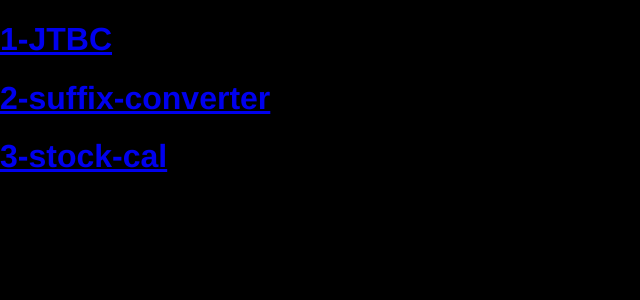
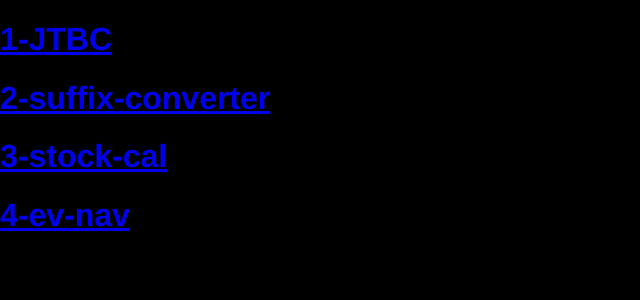
Before and after one commit to okbear-creater/okbear-contents, a Next.js app: page / in a window 1280 px wide. Shown: the top 300 px of the page, without its empty margins (0-640 px from the left). Built offline with nearby package versions, Linux system fonts and the light colour scheme; a web font is replaced by a local one.

Commit message:
3 and 4 update 최종

```diff
--- a/app/page.js
+++ b/app/page.js
@@ -14,6 +14,9 @@
       <Link href="/3-stock-cal">
         <h1>3-stock-cal</h1>
       </Link>
+      <Link href="/4-ev-nav">
+        <h1>4-ev-nav</h1>
+      </Link>
     </main>
   );
 }
```
